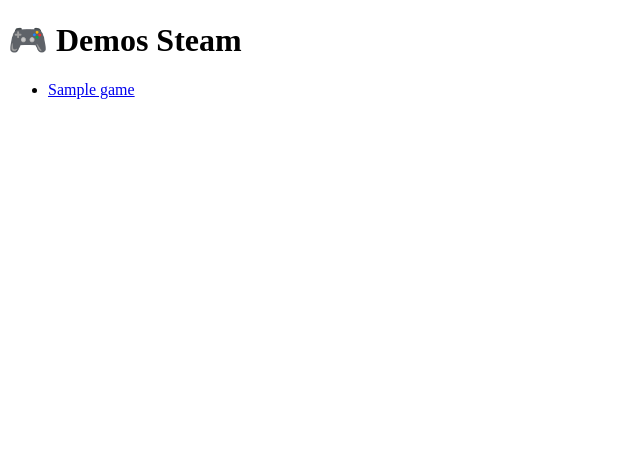
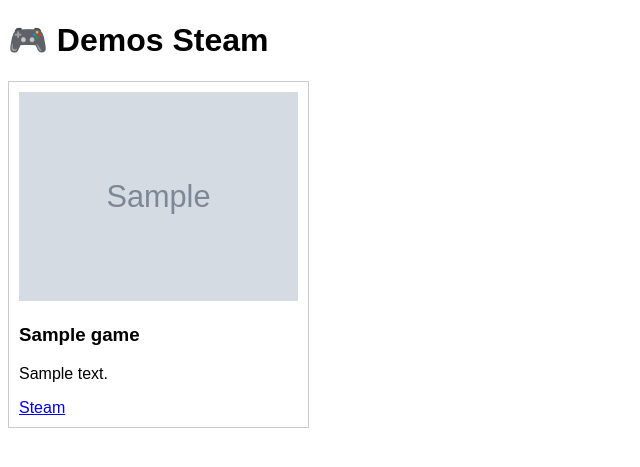
Before and after one commit to Checker700/Python_learning_website, a Flask app: template templates/index.html in a window 1280 px wide. Shown: the top 467 px of the page, without its empty margins (0-640 px from the left). Run offline with Flask 3, Linux system fonts and the light colour scheme; the template is opened without the code that fills it: most values are stand-ins (such as "Sample title", 1, 10 or a date in 2020); grey boxes marked "Sample" are stand-in pictures.

Commit message:
creating cards (UI) for games

```diff
--- a/app.py
+++ b/app.py
@@ -22,9 +22,10 @@ def init_db():
 def get_games():
     conn = sqlite3.connect(DB_Path)
     conn.row_factory = sqlite3.Row
-    games = conn.execute(
-        "SELECT title, steam_url FROM games"
-    ).fetchall()
+    games = conn.execute("""
+        SELECT title, steam_url, description, image_url
+        FROM games
+    """).fetchall()
     conn.close()
     return games
 
--- a/templates/index.html
+++ b/templates/index.html
@@ -3,22 +3,42 @@
 <head>
     <meta charset="UTF-8">
     <title>Steam Demo Games</title>
+    <style>
+        body {
+            font-family: Arial, sans-serif;
+        }
+        .grid {
+            display: grid;
+            grid-template-columns: repeat(auto-fill, minmax(250px, 1fr));
+            gap: 20px;
+        }
+        .card{
+            border: 1px solid #ccc;
+            padding: 10px;
+        }
+        .card img {
+            width: 100%;
+        }
+    </style>
 </head>
+
 <body>
-    <h1>🎮 Demos Steam</h1>
+<h1>🎮 Demos Steam</h1>
 
-    {% if games %}
-        <ul>
-        {% for game in games %}
-            <li>
-                <a href="{{ game['steam_url'] }}" target="_blank">
-                    {{ game['title'] }}
-                </a>
-            </li>
-        {% endfor %}
-        </ul>
-    {% else %}
-        <p>The are no games in db now.</p>
-    {% endif %}
+
+<div class="grid">
+{% for game in games %}
+    <div class="card">
+        {% if game["image_url"] %}
+            <img src="{{ game['image_url']}}">
+        {% endif %}
+        <h3>{{ game["title"] }}</h3>
+        <p>{{ game["description"] or "No description"}}</p>
+        <a href="{{ game['steam_url']}}" target="_blank">Steam</a>
+    </div>
+
+{% endfor %}
+</div>
+
 </body>
 </html>
```
